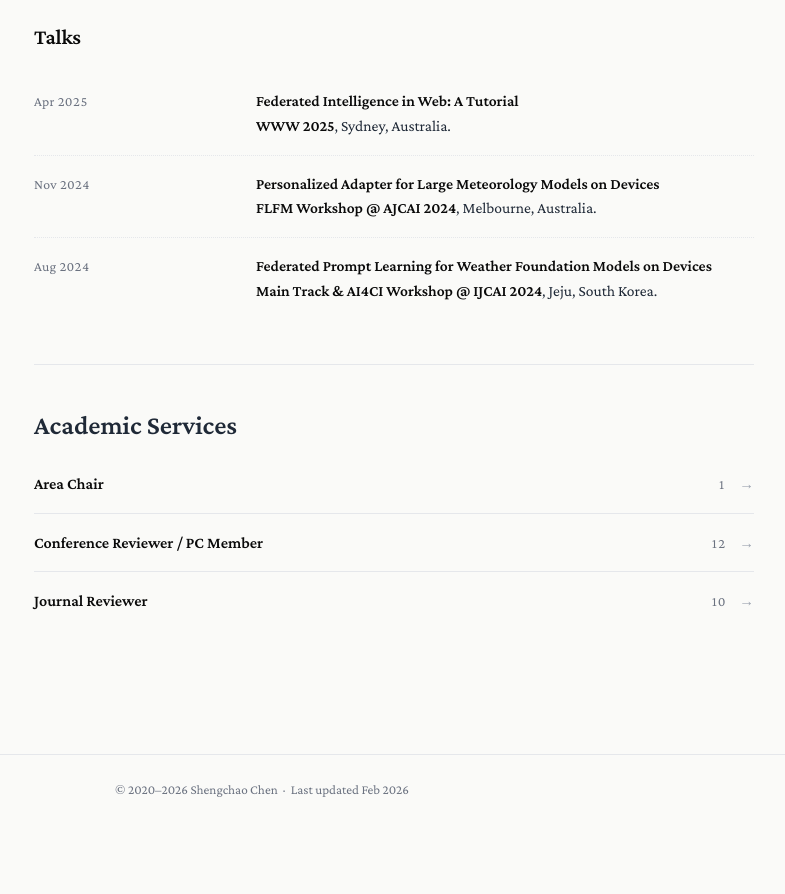
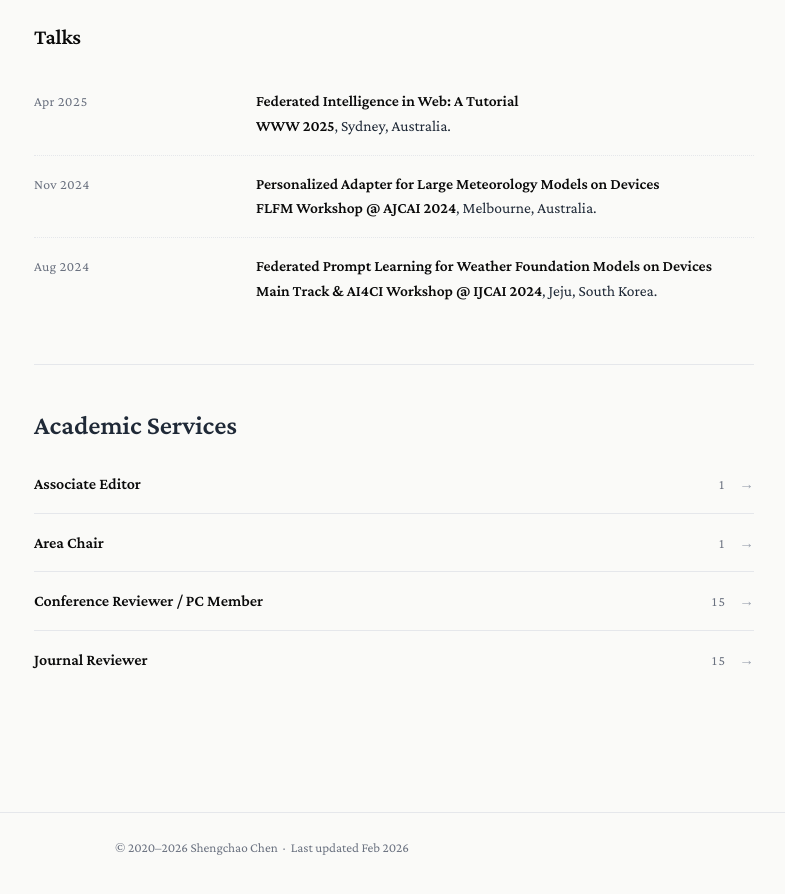
Before and after one commit to shengchaochen82/shengchaochen82.github.io, a Jekyll site: the page built from index.md, in a window 1280 px wide and 900 px high, scrolled down 2512 px. Shown: the top 894 px of the window, without its empty margins (378-1163 px from the left). Built offline with Jekyll 4.4.1, drawn with Linux system fonts in a browser that asks for light colours; some web fonts are replaced; a style sheet for code colours, icons or effects is not loaded; before the commit the page ends 3353 px from its top, so only the background shows below that.

Commit message:
Content: sync Academic Services panel with reviewer/editor roles
Add missing journals (TMI, TDSC, TCE, TII, TMLR) and conferences
(ICCV, WWW, MM), and a new Associate Editor category for JESIT.

Co-Authored-By: Claude Sonnet 5 <noreply@anthropic.com>

```diff
--- a/_includes/services_panel.html
+++ b/_includes/services_panel.html
@@ -3,6 +3,11 @@
     <h2>Academic Services</h2>
 
     <ul class="ed-pub-list" id="services-bars">
+      <li class="ed-pub-row category-bar" data-category="associate_editor">
+        <span class="ed-pub-row-title">Associate Editor</span>
+        <span class="ed-pub-row-count">1</span>
+        <span class="ed-pub-row-arrow" aria-hidden="true">→</span>
+      </li>
       <li class="ed-pub-row category-bar" data-category="area_chair">
         <span class="ed-pub-row-title">Area Chair</span>
         <span class="ed-pub-row-count">1</span>
@@ -10,12 +15,12 @@
       </li>
       <li class="ed-pub-row category-bar" data-category="conference_reviewer">
         <span class="ed-pub-row-title">Conference Reviewer / PC Member</span>
-        <span class="ed-pub-row-count">12</span>
+        <span class="ed-pub-row-count">15</span>
         <span class="ed-pub-row-arrow" aria-hidden="true">→</span>
       </li>
       <li class="ed-pub-row category-bar" data-category="journal_reviewer">
         <span class="ed-pub-row-title">Journal Reviewer</span>
-        <span class="ed-pub-row-count">10</span>
+        <span class="ed-pub-row-count">15</span>
         <span class="ed-pub-row-arrow" aria-hidden="true">→</span>
       </li>
     </ul>
@@ -36,6 +41,13 @@
 
 <script>
 window.servicesData = {
+  associate_editor: {
+    title: "Associate Editor",
+    description: "Editorial board responsibilities.",
+    venues: [
+      { name: "JESIT", full: "Journal of Electrical Systems and Information Technology", link: "https://jesit.springeropen.com/" }
+    ]
+  },
   area_chair: {
     title: "Area Chair",
     description: "Conference Area Chair responsibilities.",
```
Also changed, not shown: other parts of _includes/services_panel.html (+10 -2 lines).
